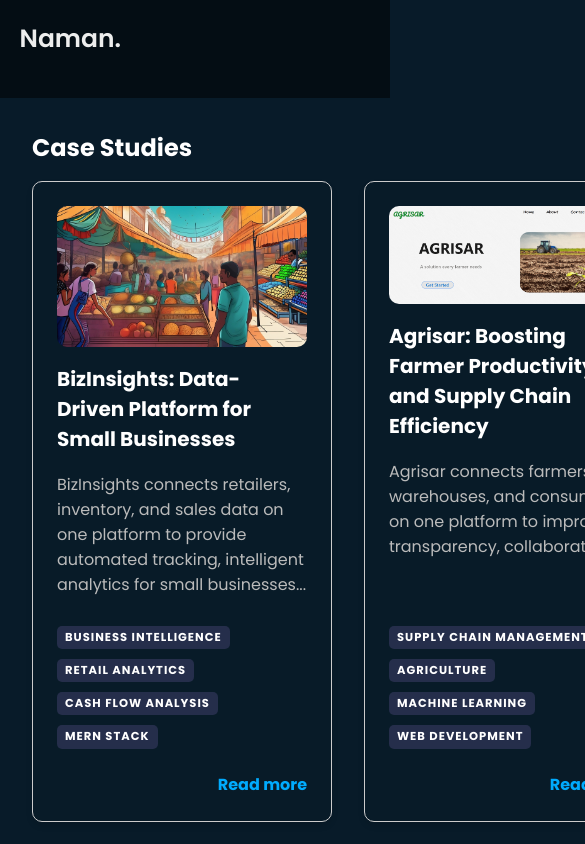
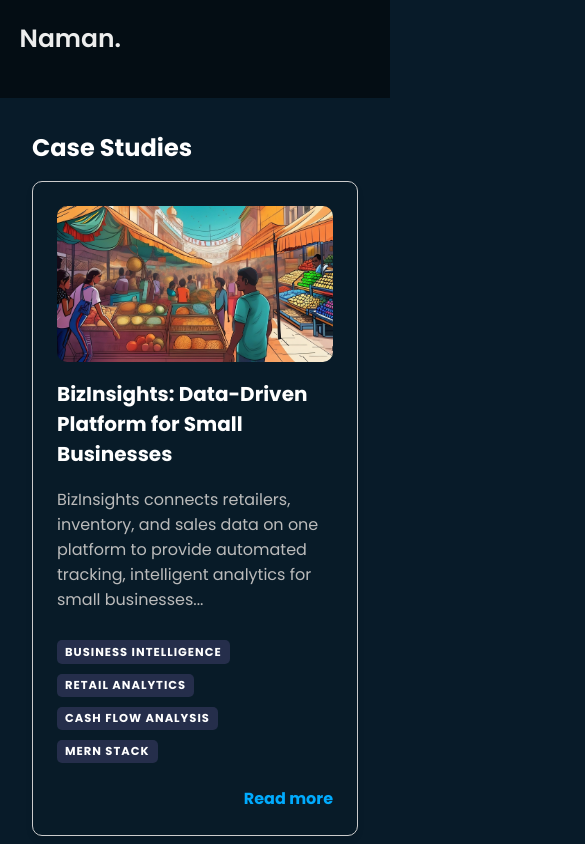
Before and after one commit to Naman-Mittal1/portfolio-updated, a React (Create React App) app: page /case-studies in a window 390 px wide. Shown: the top 844 px of the page, 585 px wide, since content can reach past the window. Built offline with nearby package versions, Linux system fonts and the light colour scheme; what react-terminal would draw is missing.

Commit message:
responsive added

```diff
--- a/src/components/CaseStudy/CaseStudy.css
+++ b/src/components/CaseStudy/CaseStudy.css
@@ -94,3 +94,24 @@
   .read-more-link:hover {
     color: #0077cc;
   }
+
+  .case-study-image {
+    width: 100%;
+  }
+
+/* Mobile */
+@media (max-width: 768px) {
+  .case-studies-list {
+    grid-template-columns: 1fr;
+  }
+}
+
+
+
+
+/* Tablet */
+@media (min-width: 769px) and (max-width: 1100px) {
+  .case-studies-list {
+    grid-template-columns: 1fr 1fr;
+  }
+}
```
